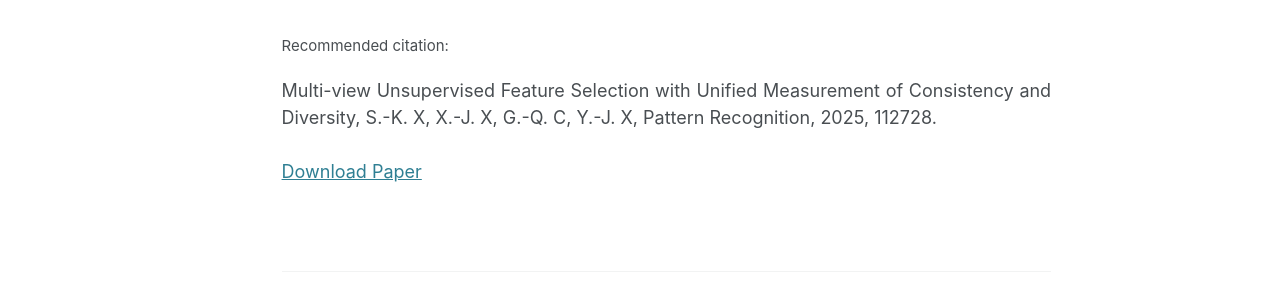
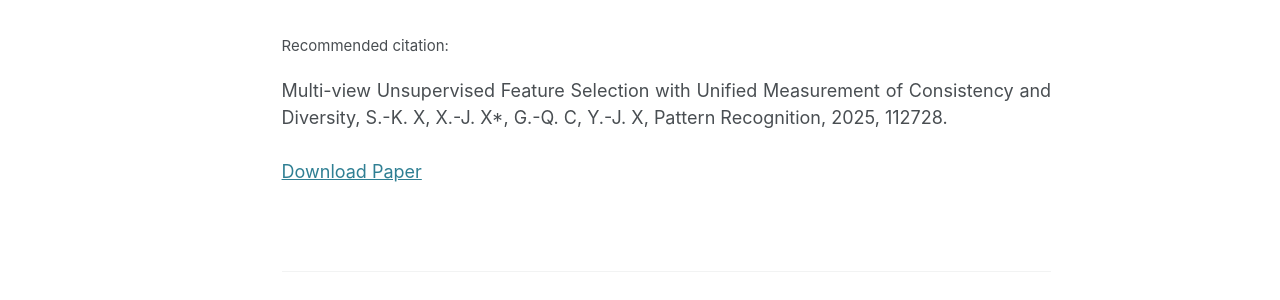
Before and after one commit to X-Lab-CN/introduce, a Jekyll site: the page built from _publications/2025-11-05-paper-title-number-1.md, in a window 1280 px wide and 1349 px high. Shown: the part 624-924 px from the top of the window. Built offline with Jekyll 4.4.1, drawn with Linux system fonts in a browser that asks for light colours.

Commit message:
Update 2025-11-05-paper-title-number-1.md

```diff
--- a/_publications/2025-11-05-paper-title-number-1.md
+++ b/_publications/2025-11-05-paper-title-number-1.md
@@ -7,7 +7,7 @@
 date: 2025-11-05
 venue: 'Pattern Recognition'
 paperurl: 'http://xiongyujie.cn/files/Multi_view_Unsupervised_Feature_Selection_with_Unified_Measurement_of_Consistency_and_Diversity.pdf'
-citation: '<br/><div style="text-align: justify;">Multi-view Unsupervised Feature Selection with Unified Measurement of Consistency and Diversity, S.-K. X, X.-J. X, G.-Q. C, Y.-J. X, Pattern Recognition, 2025, 112728.</div>'
+citation: '<br/><div style="text-align: justify;">Multi-view Unsupervised Feature Selection with Unified Measurement of Consistency and Diversity, S.-K. X, X.-J. X*, G.-Q. C, Y.-J. X, Pattern Recognition, 2025, 112728.</div>'
 ---
 
 <div style="text-align: justify;">The low cost and high efficiency of multi-view unsupervised feature selection (MvUFS) have greatly stimulated research interest in this field. However, existing graph-based MvUFS methods typically focus solely on either the consistency or the diversity of multi-view data, let alone jointly considering both. Moreover, most approaches rely on matrix optimization while neglecting the exploration of higher-order correlations. In this work, we propose a novel multi-view learning framework for unsupervised feature selection to address these problems. First, a unified module is designed to jointly measure consistency and diversity, enabling the construction of a pure graph for each view. These pure graphs are then fused to generate a consensus graph, which, together with latent representations, mutually constrains and facilitates the learning of optimal pure graphs. Furthermore, we employ a low-rank tensor to preserve high-order correlations among views. The proposed methods are seamlessly integrated into a unified framework. Extensive experiments demonstrate that our model outperforms several state-of-the-art feature selection algorithms.</div>
```
